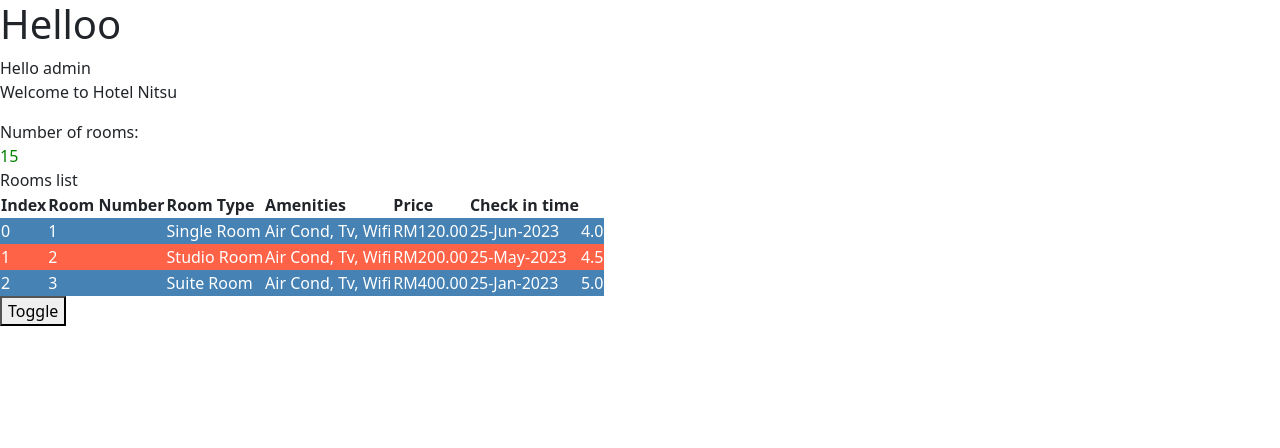
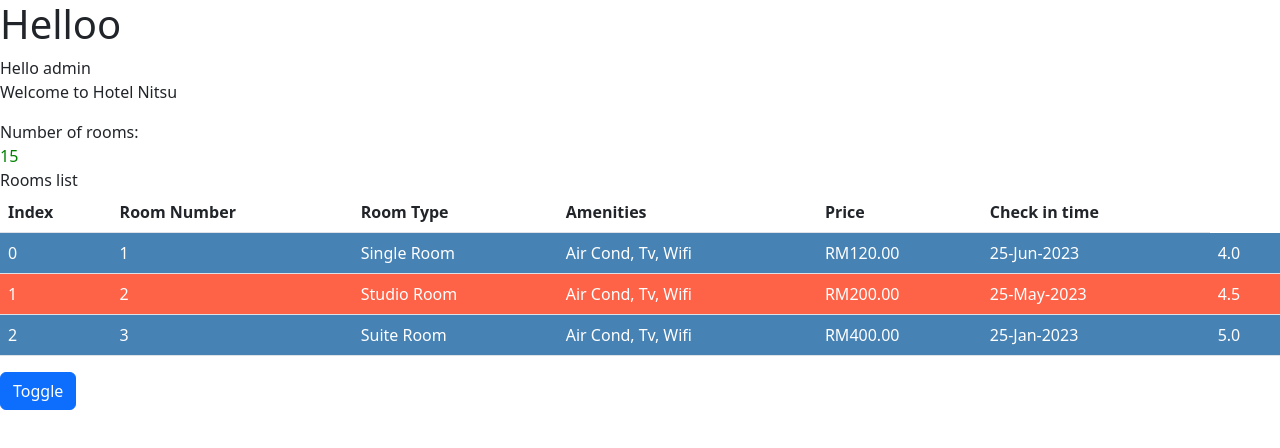
Before and after one commit to nitsuzxz/hotelInventory, an Angular app: page / in a window 1280 px wide. Shown: the top 448 px of the page. Built offline with nearby package versions, Linux system fonts and the light colour scheme.

Commit message:
Implement ngOnInit

```diff
--- a/src/app/rooms/rooms.component.html
+++ b/src/app/rooms/rooms.component.html
@@ -18,7 +18,7 @@
 <div *ngIf="rooms.availableRooms > 0">
   Rooms list
 
-  <table>
+  <table class="table">
     <thead>
       <tr>
         <th>Index</th>
@@ -63,4 +63,4 @@
     </tbody>
   </table>
 </div>
-<button (click)="toggle()">Toggle</button>
+<button class="btn btn-primary" (click)="toggle()">Toggle</button>
--- a/src/app/rooms/rooms.component.ts
+++ b/src/app/rooms/rooms.component.ts
@@ -1,64 +1,75 @@
-import { Component } from '@angular/core';
+import { Component, OnInit } from '@angular/core';
 import { Room, RoomList } from './rooms';
 
 @Component({
   selector: 'hinv-rooms',
   templateUrl: './rooms.component.html',
-  styleUrls: ['./rooms.component.css']
+  styleUrls: ['./rooms.component.css'],
 })
-export class RoomsComponent {
-
+export class RoomsComponent implements OnInit {
   //interpolation => can call variable on html file by using {{hotelName}}.
   /// refer rooms.components.html
-  hotelName= 'Hotel Nitsu';
+  hotelName = 'Hotel Nitsu';
   //property binding => can call variable by binding the variable to html properties
   // example <div [innerText]="numberOfRooms"></div> . Refer rooms.components.html
-  numberOfRooms=0;
+  numberOfRooms = 0;
 
   //event binding. Refer rooms.components.html to see how the toggle button will trigger
-  hideRooms= false;
+  hideRooms = false;
 
-  toggle(){
-    this.hideRooms=!this.hideRooms;
+  toggle() {
+    this.hideRooms = !this.hideRooms;
   }
 
   //Example built in directive
 
   //this interface will implement ngif in rooms.components.html
-  rooms: Room={
-
+  rooms: Room = {
     totalRooms: 20,
     availableRooms: 15,
-    bookedRooms: 5
+    bookedRooms: 5,
+  };
+  roomList: RoomList[] = [];
 
+  constructor() {}
+
+  //implement ngOnInit
+
+  ngOnInit(): void {
+    this.roomList = [
+      {
+        roomID: 1,
+        roomType: 'Single Room',
+        amenities: 'Air Cond, TV, WiFi',
+        price: 120,
+        photoUrl:
+          'https://images.unsplash.com/photo-1522771739844-6a9f6d5f14af?ixlib=rb-4.0.3&ixid=M3wxMjA3fDB8MHxwaG90by1wYWdlfHx8fGVufDB8fHx8fA%3D%3D&auto=format&fit=crop&w=1771&q=80',
+        checkinTime: new Date('25-June-2023'),
+        checkoutTime: new Date('27-June-2023'),
+        rating: 4,
+      },
+      {
+        roomID: 2,
+        roomType: 'Studio Room',
+        amenities: 'Air Cond, TV, WiFi',
+        price: 200,
+        photoUrl:
+          'https://images.unsplash.com/photo-1522771739844-6a9f6d5f14af?ixlib=rb-4.0.3&ixid=M3wxMjA3fDB8MHxwaG90by1wYWdlfHx8fGVufDB8fHx8fA%3D%3D&auto=format&fit=crop&w=1771&q=80',
+        checkinTime: new Date('25-May-2023'),
+        checkoutTime: new Date('27-May-2023'),
+        rating: 4.5,
+      },
+      {
+        roomID: 3,
+        roomType: 'Suite Room',
+        amenities: 'Air Cond, TV, WiFi',
+        price: 400,
+        photoUrl:
+          'https://images.unsplash.com/photo-1522771739844-6a9f6d5f14af?ixlib=rb-4.0.3&ixid=M3wxMjA3fDB8MHxwaG90by1wYWdlfHx8fGVufDB8fHx8fA%3D%3D&auto=format&fit=crop&w=1771&q=80',
+        checkinTime: new Date('25-Jan-2023'),
+        checkoutTime: new Date('27-Jan-2023'),
+        rating: 5,
+      },
+    ];
   }
-  roomList: RoomList[]=[{
-    roomID:1,
-    roomType:"Single Room",
-    amenities: "Air Cond, TV, WiFi",
-    price: 120,
-    photoUrl:"https://images.unsplash.com/photo-1522771739844-6a9f6d5f14af?ixlib=rb-4.0.3&ixid=M3wxMjA3fDB8MHxwaG90by1wYWdlfHx8fGVufDB8fHx8fA%3D%3D&auto=format&fit=crop&w=1771&q=80",
-    checkinTime:new Date('25-June-2023'),
-    checkoutTime:new Date('27-June-2023'),
-    rating: 4
-  },{
-    roomID:2,
-    roomType:"Studio Room",
-    amenities: "Air Cond, TV, WiFi",
-    price: 200,
-    photoUrl:"https://images.unsplash.com/photo-1522771739844-6a9f6d5f14af?ixlib=rb-4.0.3&ixid=M3wxMjA3fDB8MHxwaG90by1wYWdlfHx8fGVufDB8fHx8fA%3D%3D&auto=format&fit=crop&w=1771&q=80",
-    checkinTime:new Date('25-May-2023'),
-    checkoutTime:new Date('27-May-2023'),
-    rating: 4.5
-  },{
-    roomID:3,
-    roomType:"Suite Room",
-    amenities: "Air Cond, TV, WiFi",
-    price: 400,
-    photoUrl:"https://images.unsplash.com/photo-1522771739844-6a9f6d5f14af?ixlib=rb-4.0.3&ixid=M3wxMjA3fDB8MHxwaG90by1wYWdlfHx8fGVufDB8fHx8fA%3D%3D&auto=format&fit=crop&w=1771&q=80",
-    checkinTime:new Date('25-Jan-2023'),
-    checkoutTime:new Date('27-Jan-2023'),
-    rating: 5
-  }]
-
 }
```
